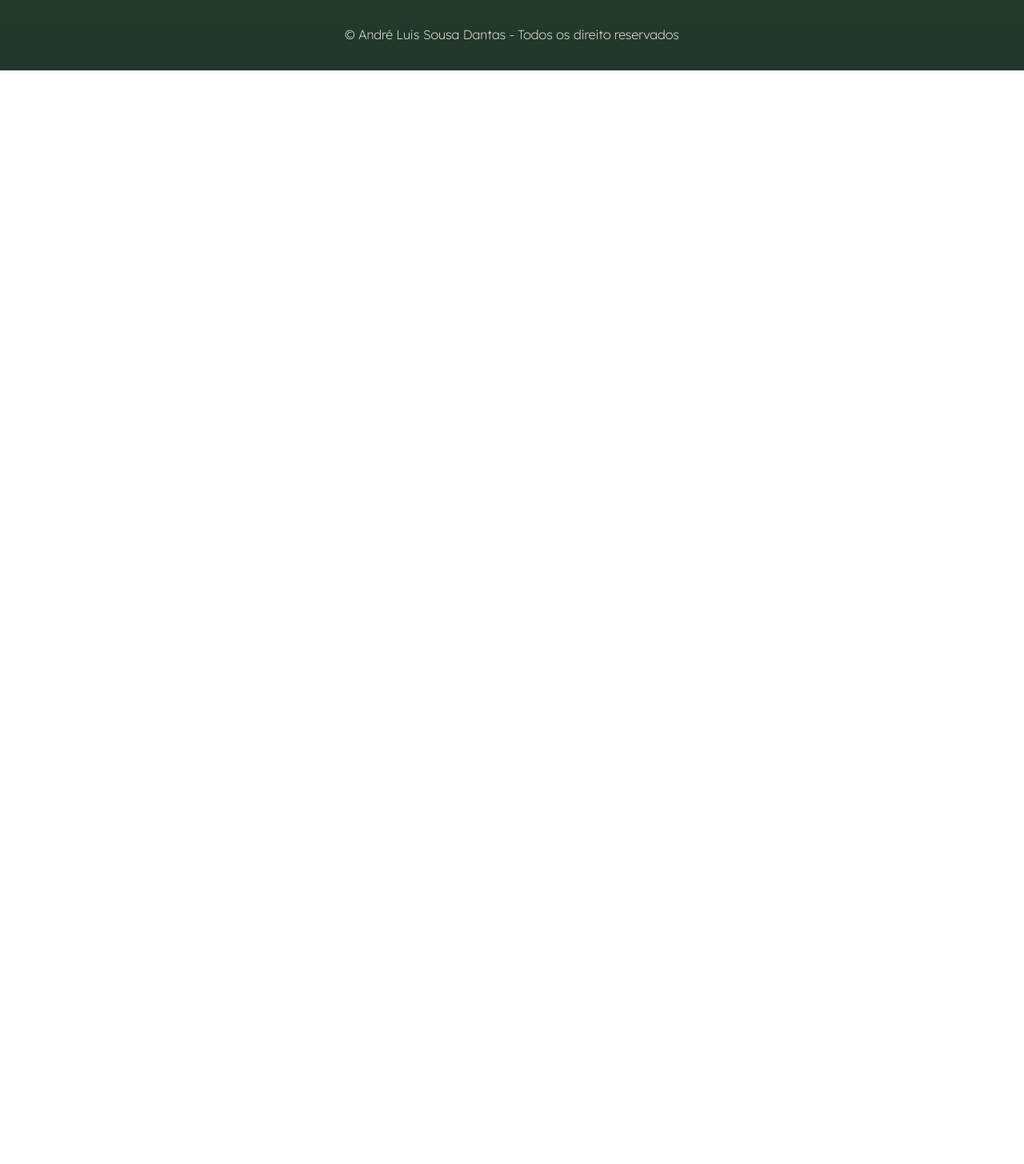
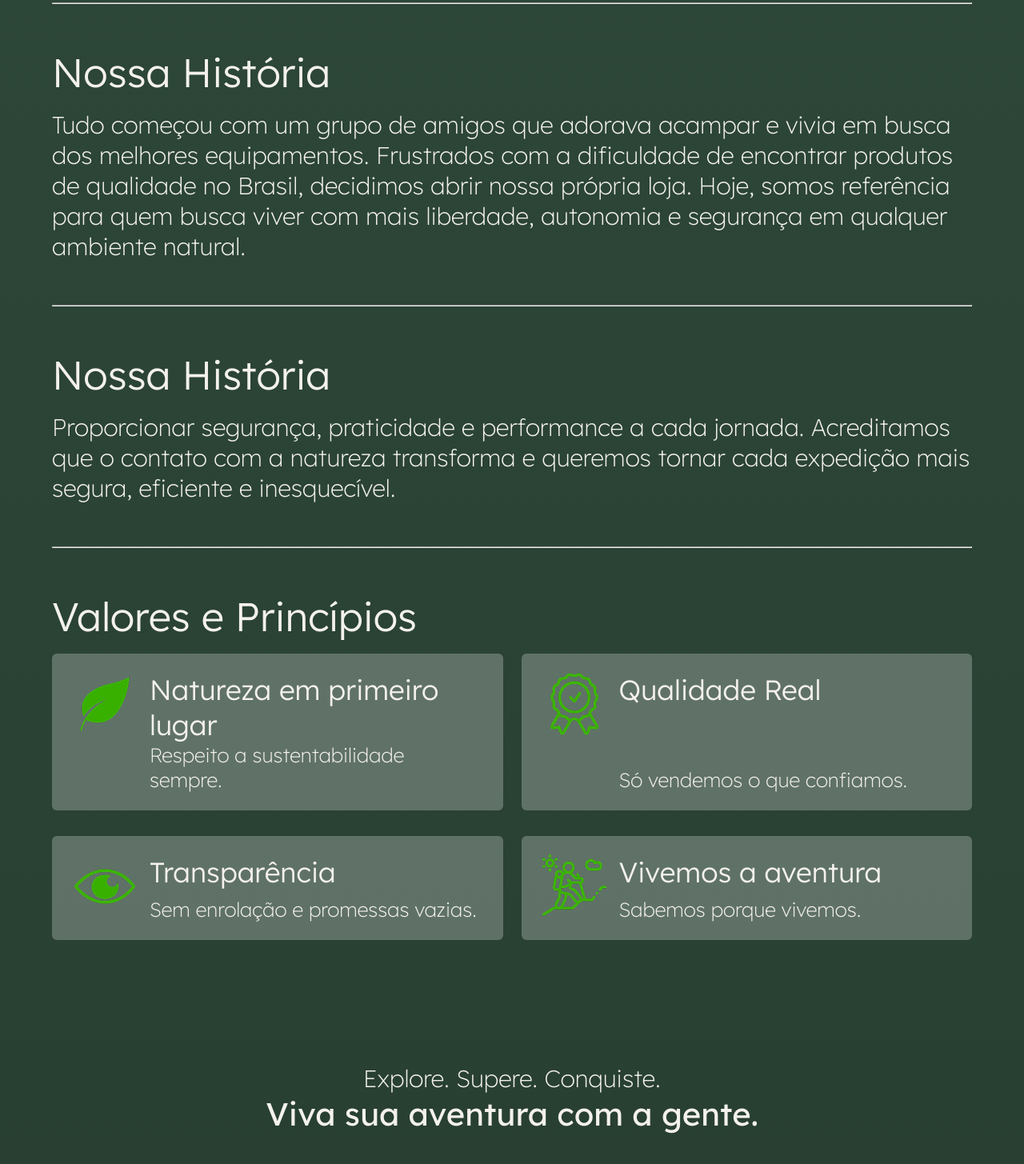
Before and after one commit to andreluiisdantas/Projeto-Integrador, a plain HTML site: page Pages/sobre-nos.html in a window 1280 px wide. Shown: the part 1171-2626 px from the top of the page at 80% size. Before the commit the page ends 1259 px from the top, so only its background shows below. Drawn offline with nearby package versions, Linux system fonts and the light colour scheme.

Commit message:
Finalizado Tela de Sobre nós

```diff
--- a/Pages/sobre-nos.html
+++ b/Pages/sobre-nos.html
@@ -3,12 +3,14 @@
 <head>
     <meta charset="UTF-8">
     <meta name="viewport" content="width=device-width, initial-scale=1.0">
-    <title>Projeto Integrador</title>
+    <title>Wilderness Store</title>
     <link rel="stylesheet" href="../Style/Style.css">
     <link rel="stylesheet" href="https://cdn.jsdelivr.net/npm/bootstrap-icons@1.13.1/font/bootstrap-icons.min.css">
+    <link rel="shortcut icon" type="imagex/png" href="../Images/Logo-Icone.png">
 </head>
 <body>
 
+     <!--============== NavBar ==============-->
     <header class="header">
         <nav class="navbar">
             <a href="index.html" aria-label="Página Inicial">
@@ -17,7 +19,6 @@
 
             <div class="menu-direito">
                 <form class="container-pesquisa" role="search">
-                    <label for="search-input" class="sr-only">Buscar itens</label>
                     <i class="bi bi-search" aria-hidden="true"></i>
                     <input class="barra-pesquisa" id="search-input" type="search" placeholder="Buscar itens...">
                 </form>
@@ -31,10 +32,10 @@
 
                 <div class="icones">
                     <a class="icones-links" href="#" aria-label="Carrinho de Compras">
-                        <img src="../Images/Icone Carrinho.svg" alt="Icone carrinho">
+                        <img src="../Images/Icone-Carrinho.svg" alt="Icone carrinho">
                     </a>
                     <a class="icones-links" href="#" aria-label="Perfil do Usuário">
-                        <img src="../Images/Icone Usuario.svg" alt="Icone usuário">
+                        <img src="../Images/Icone-Usuario.svg" alt="Icone usuário">
                     </a>
                 </div>
             </div>
@@ -42,16 +43,106 @@
     </header>
 
     <main>
+        <!--============== Banner - Sobre-Nós ==============-->
         <section class="banner">
             <img class="banner-home" src="../Images/Banner-Sobre.png" alt="Homem com uma mochila observando a natureza.">
             <div class="titulo-sobre-nos">
                 <h1>NOSSA HISTÓRIA</h1>
             </div>
         </section>
+
+        <section class="sobre-nos">
+            <!--============== Container de Quem Somos ==============-->
+            <section class="quem-somos">
+                <h2>Quem Somos</h2>
+                <p>
+                    Somos apaixonados por aventura, natureza e liberdade. Nossa loja nasceu da vontade de conectar pessoas ao ar livre, oferecendo os melhores equipamentos para quem vive ou quer viver experiências únicas em trilhas, acampamentos e situações de sobrevivência.
+
+                    Desde o primeiro passo na trilha até os desafios mais extremos, estamos aqui para garantir que você tenha ao seu lado produtos confiáveis, duráveis e testados para resistir às condições mais adversas.
+                </p>
+            </section>
+
+            <hr></hr>
+
+            <!--============== Container de Nossa História ==============-->
+            <section class="nossa-historia">
+                <h2>Nossa História</h2>
+                <p>
+                    Tudo começou com um grupo de amigos que adorava acampar e vivia em busca dos melhores equipamentos. Frustrados com a dificuldade de encontrar produtos de qualidade no Brasil, decidimos abrir nossa própria loja.
+
+                    Hoje, somos referência para quem busca viver com mais liberdade, autonomia e segurança em qualquer ambiente natural.
+                </p>
+            </section>
+
+            <hr></hr>
+
+            <!--============== Container de Nossa Missão ==============-->
+            <section class="nossa-missao">
+                <h2>Nossa História</h2>
+                <p>
+                    Proporcionar segurança, praticidade e performance a cada jornada. Acreditamos que o contato com a natureza transforma e queremos tornar cada expedição mais segura, eficiente e inesquecível.
+                </p>
+            </section>
+
+            <hr></hr>
+
+            <!--============== Container de Valores e Princípios ==============-->
+            <section class="valores-e-principios">
+                <h2>Valores e Princípios</h2>
+                <div class="blocos-valores">
+                    <article class="natureza">
+                        <figure>
+                            <img src="../Images/natureza.png"></img>
+                        </figure>
+                        <div class="informacoes-valores">
+                            <h3>Natureza em primeiro lugar</h3>
+                            <p>Respeito a sustentabilidade sempre.</p>
+                        </div>
+                    </article>
+
+                    <article class="qualidade">
+                        <figure>
+                            <img src="../Images/qualidade.png"></img>
+                        </figure>
+                        <div class="informacoes-valores">
+                            <h3>Qualidade Real</h3>
+                            <p>Só vendemos o que confiamos.</p>
+                        </div>
+                    </article>
+
+                    <article class="transparencia">
+                        <figure>
+                            <img src="../Images/transparencia.png"></img>
+                        </figure>
+                        <div class="informacoes-valores">
+                            <h3>Transparência</h3>
+                            <p>Sem enrolação e promessas vazias.</p>
+                        </div>
+                    </article>
+
+                    <article class="aventura">
+                        <figure>
+                            <img src="../Images/aventura.png"></img>
+                        </figure>
+                        <div class="informacoes-valores">
+                            <h3>Vivemos a aventura</h3>
+                            <p>Sabemos porque vivemos.</p>
+                        </div>
+                    </article>
+                </div>
+            </section>
+
+            <!--============== Container da Frase Motivacional ==============-->
+            <section class="frase-motivacional">
+                <p>Explore. Supere. Conquiste.</p>
+                <h4>Viva sua aventura com a gente.</h4>
+            </section>
+        </section>
     </main>
 
+    <!--============== Rodapé ==============-->
     <footer>
-        <article class="rodape">
+        <div class="rodape">
             <figure>
                 <img class="logo-rodape" src="../Images/Logo-Icone.png" alt="Logo Icone da Empresa">
                 <figcaption class="sr-only">Logo Icone</figcaption>
@@ -77,15 +168,15 @@
                 <form class="form-rodape">
                     <label>E-mail:</label>
                     <div class="email-rodape">
-                        <input class="input-email" type="text" placeholder="E-mail..." required></input>
+                        <input class="input-email" type="text" placeholder="E-mail..." required>
                         <button class="botao-rodape"><i class="bi bi-send"></i></button>
                     </div>
                 </form>
             </article>
+        </div>
 
-        </article>
         <hr></hr>
-        <p class="direitos-reservados">© André Luis Sousa Dantas - Todos os direito reservados</p>
+        <p class="direitos-reservados">© André Luis Sousa Dantas - Todos os direitos reservados</p>
     </footer>
 
 </body>
--- a/Style/Style.css
+++ b/Style/Style.css
@@ -1,9 +1,7 @@
 @import url('https://fonts.googleapis.com/css2?family=Lexend+Deca:wght@100..900&display=swap');
 
-/* ==========================================================================
-   1. Estilos Globais e Reset
-   ========================================================================== */
 
+/* ============== Estilos Globais ============== */
 * {
     margin: 0;
     padding: 0;
@@ -16,23 +14,7 @@ body {
     color: #F4F1ED;
 }
 
-.sr-only {
-    position: absolute;
-    width: 1px;
-    height: 1px;
-    padding: 0;
-    margin: -1px;
-    overflow: hidden;
-    clip: rect(0, 0, 0, 0);
-    white-space: nowrap;
-    border-width: 0;
-}
-
-
-/* ==========================================================================
-   2. Cabeçalho (Header)
-   ========================================================================== */
-
+/* ============== NavBar ============== */
 .navbar {
     height: 85px;
     background-color: #25392F;
@@ -114,15 +96,12 @@ body {
     transition: transform 0.3s ease, box-shadow 0.3s ease;
 }
 
-.icones-links img:hover{
+.icones-links img:hover {
     transform: scale(1.04);
 }
 
-/* ==========================================================================
-   3. Conteúdo Principal (Main)
-   ========================================================================== */
 
-
+/* ============== Banner ============== */
 .banner {
     position: relative;
     line-height: 0;
@@ -167,6 +146,8 @@ body {
     background-color: #3A594A;
 }
 
+
+/* ============== Categorias ============== */
 .categorias {
     width: 100%;
     padding: 66px 46px;
@@ -187,12 +168,12 @@ body {
     max-width: 100%;
 }
 
-.categorias-esquerda {
+.categorias-esquerda,
+.categorias-direita {
     width: 48%;
 }
 
 .categorias-direita {
-    width: 48%;
     display: flex;
     flex-direction: column;
     justify-content: space-between;
@@ -227,12 +208,12 @@ body {
     box-shadow: 0 4px 16px rgba(0, 0, 0, 0.3);
 }
 
-.card-categorias{
+.card-categorias {
     color: #F4F1ED;
     text-decoration: none;
 }
 
-.card-categorias figcaption{
+.card-categorias figcaption {
     position: relative;
     top: -35px;
     padding: 0 16px;
@@ -257,6 +238,8 @@ body {
     color: #FCA311;
 }
 
+
+/* ============== Ofertas ============== */
 .ofertas {
     width: 100%;
     padding: 66px 46px;
@@ -273,7 +256,7 @@ body {
     margin-bottom: 20px;
 }
 
-.todas-ofertas{
+.todas-ofertas {
     display: flex;
     flex-direction: row;
     flex-wrap: wrap;
@@ -281,7 +264,7 @@ body {
     row-gap: 24px;
 }
 
-.card-oferta{
+.card-oferta {
     width: 302px;
     padding: 14px 0;
     background-color: #22372B;
@@ -291,7 +274,7 @@ body {
     align-items: center;
 }
 
-.destaque-oferta{
+.destaque-oferta {
     align-self: flex-start;
     background-color: #FCA311;
     width: 78px;
@@ -304,7 +287,7 @@ body {
     left: 17px;
 }
 
-.informacoes{
+.informacoes {
     display: flex;
     flex-direction: column;
     justify-content: center;
@@ -312,37 +295,37 @@ body {
     gap: 10px;
 }
 
-.marca{
+.marca {
     font-weight: 300;
     color: rgba(244, 241, 237, 0.7);
     font-size: 19px;
 }
 
-.nome-produto{
+.nome-produto {
     font-weight: 300;
     color: #F4F1ED;
     font-size: 20px;
 }
 
-.valores-produto{
+.valores-produto {
     display: flex;
     gap: 15px;
     color: #F4F1ED;
     align-items: center;
 }
 
-.preco-atual{
+.preco-atual {
     font-size: 20px;
     font-weight: 600;
 }
 
-.preco-antigo{
+.preco-antigo {
     font-size: 18px;
     font-weight: 200;
     text-decoration: line-through;
 }
 
-.botao-compra{
+.botao-compra {
     background-color: #E36414;
     text-decoration: none;
     color: #F4F1ED;
@@ -353,79 +336,80 @@ body {
     align-items: center;
 }
 
-.botao-compra:hover{
+.botao-compra:hover {
     background-color: #FCA311;
 }
 
-/*Rodapé*/
-footer{
+
+/* ============== Rodapé ============== */
+footer {
     display: flex;
     flex-direction: column;
     gap: 45px;
     padding: 66px 65px 35px 65px;
 }
 
-.rodape{
+.rodape {
     display: flex;
     flex-direction: row;
     justify-content: space-between;
 }
 
-.logo-rodape{
+.logo-rodape {
     width: 336px;
 }
 
-.lista-links{
+.lista-links {
     display: flex;
     flex-direction: column;
     gap: 10px;
 }
 
-.rodape h3{
+.rodape h3 {
     font-size: 24px;
 }
 
-.lista-links a{
+.lista-links a {
     color: #F4F1ED;
     text-decoration: none;
     font-weight: 200;
     font-size: 20px;
 }
 
-.lista-links a:hover{
+.lista-links a:hover {
     color: #FCA311;
 }
 
-.mais-informacoes{
+.mais-informacoes {
     display: flex;
     flex-direction: column;
     gap: 10px;
     width: 30%;
 }
 
-.mais-informacoes p{
+.mais-informacoes p {
     font-weight: 200;
     font-size: 20px;
 }
 
-.form-rodape{
+.form-rodape {
     display: flex;
     flex-direction: column;
     gap: 15px;
 }
 
-.form-rodape label{
+.form-rodape label {
     font-size: 20px;
 }
 
-.email-rodape{
+.email-rodape {
     display: flex;
     flex-direction: row;
     align-items: center;
     gap: 15px;
 }
 
-.input-email{
+.input-email {
     color: #25392F;
     font-size: 20px;
     font-weight: 100;
@@ -441,10 +425,10 @@ footer{
 }
 
 .input-email:focus {
-  outline: none;
+    outline: none;
 }
 
-.botao-rodape{
+.botao-rodape {
     width: 46px;
     height: 46px;
     background-color: #E36414;
@@ -454,21 +438,21 @@ footer{
     box-shadow: 0px 4px 12px rgba(0, 0, 0, 0.25);
 }
 
-.botao-rodape:hover{
+.botao-rodape:hover {
     background-color: #FCA311;
 }
 
-.bi-send{
+.bi-send {
     font-size: 20px;
 }
 
-.direitos-reservados{
+.direitos-reservados {
     text-align: center;
     font-weight: 200;
 }
 
-/*TELA SOBRE NÓS*/
 
+/* ============== Tela Sobre Nós ============== */
 .titulo-sobre-nos {
     position: absolute;
     top: 50%;
@@ -485,3 +469,75 @@ footer{
     margin-bottom: 20px;
     line-height: 1.2;
 }
+
+.sobre-nos{
+    padding: 55px 65px;
+    display: flex;
+    flex-direction: column;
+    gap: 54px;
+}
+
+.sobre-nos h2{
+    font-size: 50px;
+    font-weight: 300;
+}
+
+.sobre-nos p{
+    font-size: 30px;
+    font-weight: 200;
+}
+
+.quem-somos,
+.nossa-historia,
+.nossa-missao,
+.valores-e-principios{
+    display: flex;
+    flex-direction: column;
+    gap: 15px;
+}
+
+.blocos-valores{
+    display: flex;
+    flex-wrap: wrap;
+    justify-content: space-between;
+    row-gap: 32px;
+}
+
+.blocos-valores h3{
+    font-size: 35px;
+    font-weight: 300;
+}
+
+.blocos-valores p{
+    font-size: 25px;
+    font-weight: 200;
+}
+
+.informacoes-valores{
+    display: flex;
+    flex-direction: column;
+    justify-content: space-between;
+}
+
+.natureza,
+.qualidade,
+.transparencia,
+.aventura{
+    display: flex;
+    background-color: rgba(255, 255, 255, 0.25);
+    width: 49%;
+    padding: 23px 26px;
+    border-radius: 6px;
+    gap: 16px;
+}
+
+.frase-motivacional{
+    text-align: center;
+    margin: 100px 0;
+    position: relative;
+}
+
+.frase-motivacional h4{
+    font-size: 40px;
+    font-weight: 400;
+}
```
Also changed, not shown: Pages/index.html (+35 -30 lines), Images/Icone-Carrinho.svg (renamed from Images/Icone Carrinho.svg), Images/Icone-Usuario.svg (renamed from Images/Icone Usuario.svg), Images/Mochilas-acampamento.png (renamed from Images/Mochilas_acampamento.png), Images/aventura.png (added), Images/natureza.png (added), Images/qualidade.png (added), Images/transparencia.png (added).
